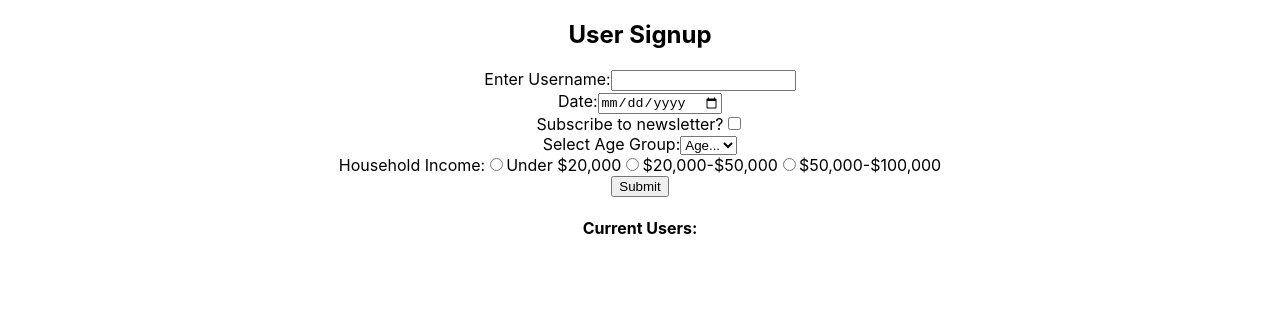
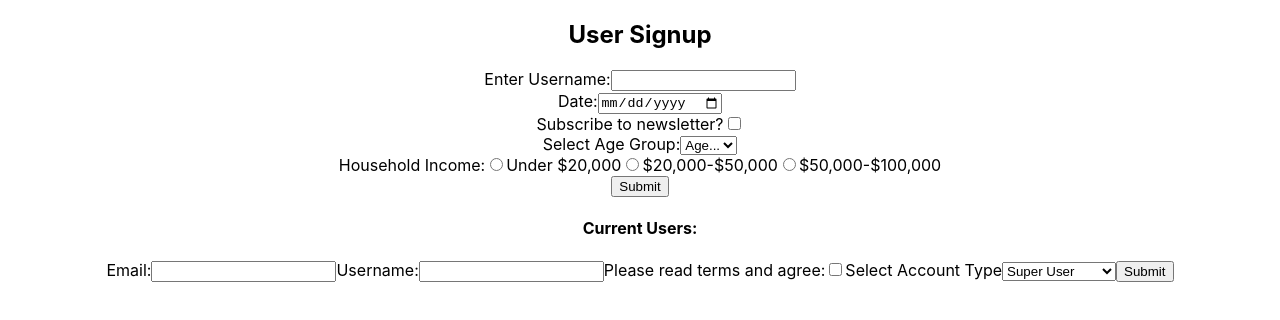
Before and after one commit to HeyImMatt/react-forms-practice, a React (Create React App) app: page / in a window 1280 px wide. Shown: the top 320 px of the page. Built offline with nearby package versions, Linux system fonts and the light colour scheme.

Commit message:
Create a new signup form

```diff
--- a/src/App.js
+++ b/src/App.js
@@ -1,12 +1,14 @@
 import React from 'react';
 import FormOne from './FormOne'
 import UserSignup from './UserSignup';
+import FormPage from './FormPage'
 import './App.css';
 
 function App() {
   return (
     <div className="App">
       <UserSignup />
+      <FormPage />
     </div>
   );
 }
--- /dev/null
+++ b/src/CreateAccountForm.js
@@ -0,0 +1,46 @@
+import React from 'react';
+
+const CreateAccountForm = ({formData, changeHandler, submitHandler}) => {
+  const {email, username, termsAgreement, accountType} = formData
+  return (
+    <form onSubmit={submitHandler}>
+      <label htmlFor="email-input">Email:</label>
+      <input
+      type="email"
+      id="email-input"
+      name="email"
+      value={email}
+      onChange={changeHandler}
+      />
+      <label htmlFor="username-input">Username:</label>
+      <input
+      type="text"
+      id="username-input"
+      name="username"
+      value={username}
+      onChange={changeHandler}
+      />
+      <label htmlFor="termsAgreement-input">Please read terms and agree:</label>
+      <input
+      type="checkbox"
+      id="termsAgreement-input"
+      name="termsAgreement"
+      checked={termsAgreement}
+      onChange={changeHandler}
+      />
+      <label htmlFor="account-type-input">Select Account Type</label>
+      <select
+      id="account-type-input"
+      name="accountType"
+      value={accountType}
+      onChange={changeHandler}>
+        <option value="Super User">Super User</option>
+        <option value="Normal User">Normal User</option>
+        <option value="Restricted User">Restricted User</option>
+      </select>
+      <button>Submit</button>
+    </form>
+  )
+}
+
+export default CreateAccountForm;
--- /dev/null
+++ b/src/FormPage.js
@@ -0,0 +1,36 @@
+import React, { useState } from 'react';
+import CreateAccountForm from './CreateAccountForm'
+
+const FormPage = () => {
+  const INITIAL_FORM_STATE = {
+    email:'',
+    username: '',
+    termsAgreement: false,
+    accountType: 'Super User'
+  }
+  const [formData, setFormData] = useState(INITIAL_FORM_STATE);
+
+  const changeHandler = (e) => {
+    let {name, value} = e.target;
+    if (name === 'termsAgreement') {
+      value = e.target.checked
+    }
+    setFormData((formData) => ({
+      ...formData,
+      [name]: value
+    }))
+  }
+
+  const submitHandler = (e) => {
+    e.preventDefault();
+    console.log(formData)
+    setFormData(INITIAL_FORM_STATE);
+  }
+
+  return (
+    <CreateAccountForm formData={formData}
+    changeHandler={changeHandler} submitHandler={submitHandler}/>
+  )
+}
+
+export default FormPage;
```
